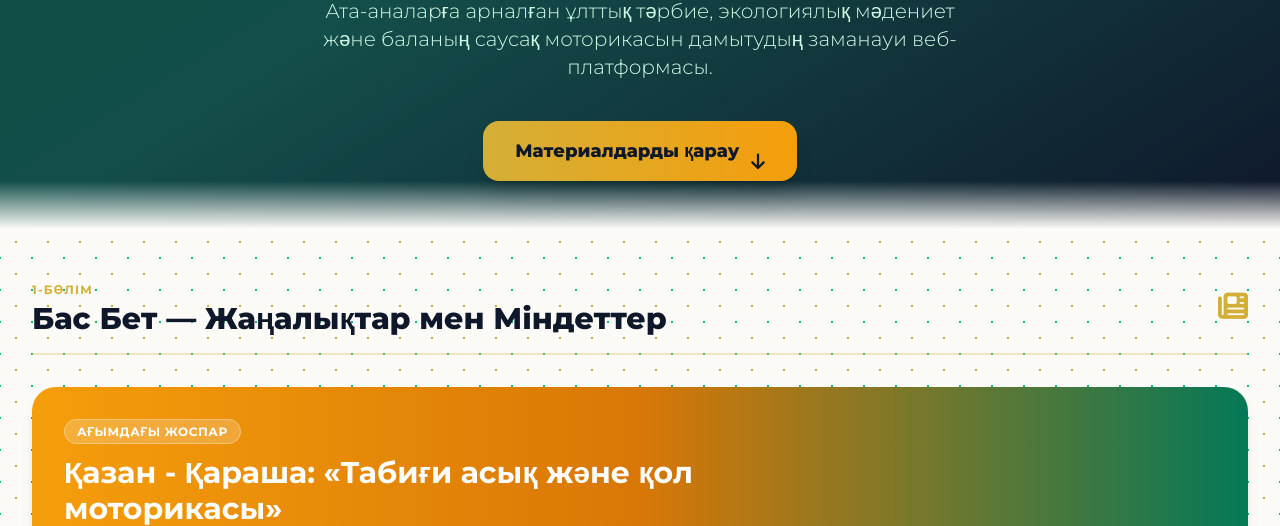
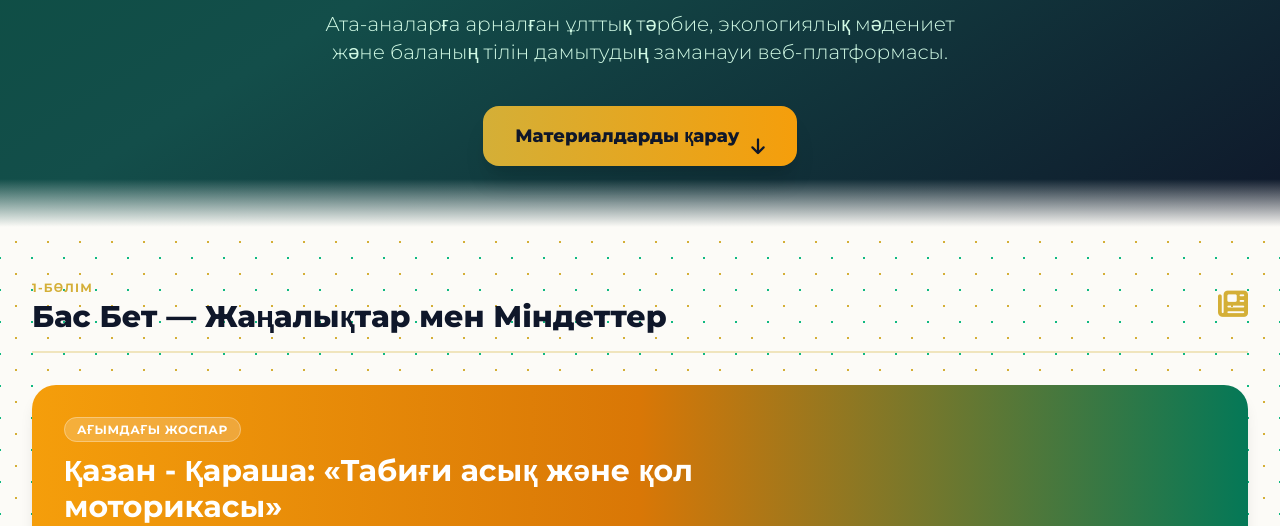
Before and after one commit to qundylykkz/ecobala, a plain HTML site: page index.html in a window 1280 px wide. Shown: the part 574-1100 px from the top of the page. Drawn offline with nearby package versions, Linux system fonts and the light colour scheme.

Commit message:
Update index.html

```diff
--- a/index.html
+++ b/index.html
@@ -154,7 +154,7 @@
             </h1>
 
             <p class="text-base sm:text-xl text-emerald-100 max-w-2xl font-light leading-relaxed mb-10">
-                Ата-аналарға арналған ұлттық тәрбие, экологиялық мәдениет және баланың саусақ моторикасын дамытудың заманауи веб-платформасы.
+                Ата-аналарға арналған ұлттық тәрбие, экологиялық мәдениет және баланың тілін дамытудың заманауи веб-платформасы.
             </p>
 
             <!-- Төменге өту батырмасы -->
```
